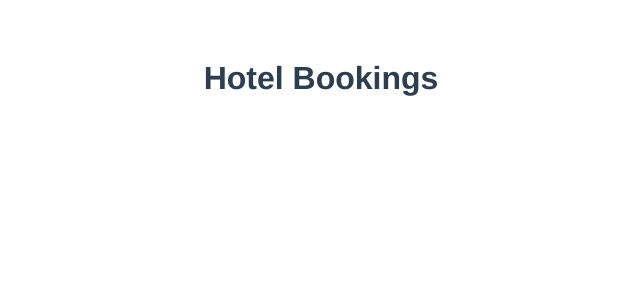
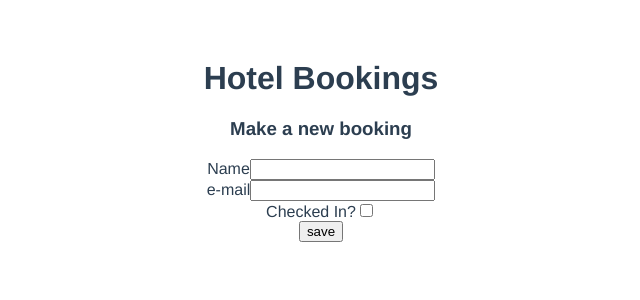
Before and after one commit to josephcooper3/Hotel-Booking-app, a Vue app in the folder client/: page / in a window 1280 px wide. Shown: the top 300 px of the page, without its empty margins (319-959 px from the left). Built offline with nearby package versions, Linux system fonts and the light colour scheme; no server answers.

Commit message:
booking form created

```diff
--- a/client/src/App.vue
+++ b/client/src/App.vue
@@ -1,6 +1,7 @@
 <template>
   <div id="app">
     <h1>Hotel Bookings</h1>
+    <booking-form></booking-form>
   </div>
 </template>
 
--- a/client/src/components/BookingForm.vue
+++ b/client/src/components/BookingForm.vue
@@ -1,10 +1,48 @@
 <template>
+  <form v-on:submit="addBooking" method="post">
+    <h3>Make a new booking</h3>
+    <div>
+      <label for="name">Name</label>
+      <input type="text" v-model="name">
+    </div>
+    <div>
+      <label for="email">e-mail</label>
+      <input type="text" v-model='email'>
+    </div>
+    <div>
+      <label for="checkedIn">Checked In?</label>
+      <input type="checkbox" v-model="checkedIn">
+    </div>
 
+      <input type="submit" value="save"/>
+  </form>
 </template>
 
 <script>
+ import BookingService from '../services/BookingService'
+ import {eventBus} from '../main'
+
 export default {
-
+   name: 'booking-form',
+   data() {
+     return {
+       name: "",
+       email: "",
+       checkedIn: null
+     }
+   },
+   methods: {
+     addBooking(event){
+       event.preventDefault()
+       const booking = {
+         name: this.name,
+         email: this.email,
+         checkedIn: this.checkedIn
+       }
+       BookingService.postBooking(booking)
+       .then(res => eventBus.$emit('booking-added', res))
+     }
+   }
 }
 </script>
 
```
